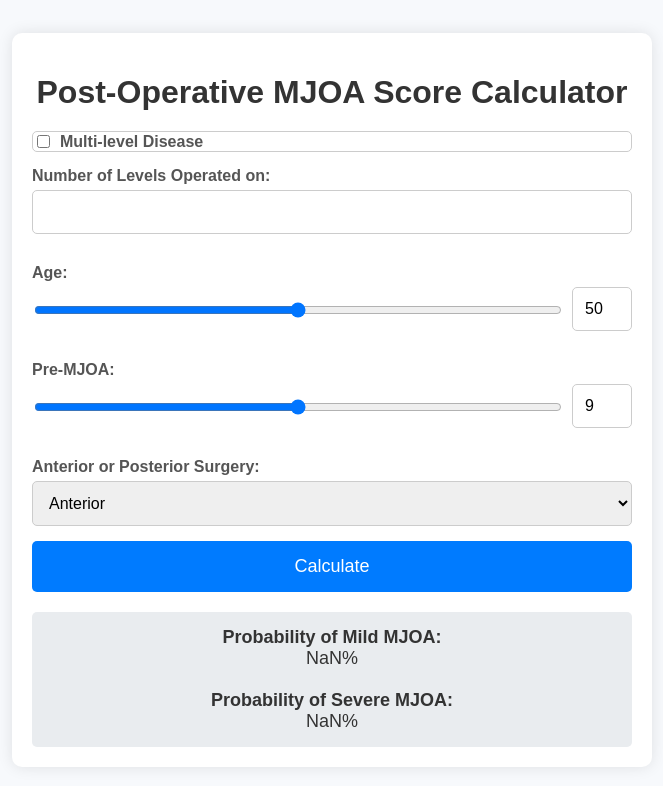
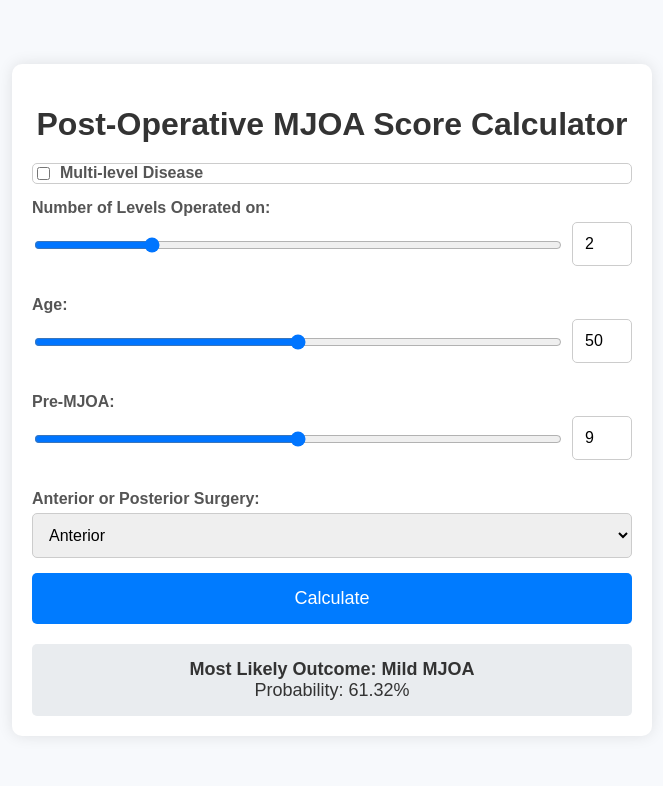
Before and after one commit to feras-beep/MJOA-Calc, a plain HTML site: page INDEX1.html in a window 1280 px wide. Both pictures are taken after a click on the button "Calculate". Shown: the whole page, without its empty margins (308-971 px from the left). Drawn offline with Linux system fonts and the light colour scheme.

Commit message:
Update INDEX1.html
V1.1

```diff
--- a/INDEX1.html
+++ b/INDEX1.html
@@ -99,7 +99,10 @@
             </div>
 
             <label for="numLevels">Number of Levels Operated on:</label>
-            <input type="number" id="numLevels" name="numLevels" required>
+            <div class="slider-wrapper">
+                <input type="range" id="numLevelsRange" name="numLevelsRange" min="0" max="10" value="2" oninput="syncNumLevels(this.value)">
+                <input type="number" id="numLevels" name="numLevels" min="0" max="10" value="2" oninput="syncNumLevels(this.value)">
+            </div>
 
             <label for="age">Age:</label>
             <div class="slider-wrapper">
@@ -125,6 +128,11 @@
     </div>
 
     <script>
+        function syncNumLevels(value) {
+            document.getElementById('numLevels').value = value;
+            document.getElementById('numLevelsRange').value = value;
+        }
+
         function syncAge(value) {
             document.getElementById('age').value = value;
             document.getElementById('ageRange').value = value;
@@ -166,13 +174,19 @@
             const linearCombinationSevere = interceptSevere + (coeffMultiOrSingleSevere * multiOrSingle) + (coeffNumLevelsSevere * numLevels) + (coeffAgeSevere * age) + (coeffPreMJOASevere * preMJOA) + (coeffSurgeryTypeSevere * surgeryType);
             const pSevere = 1 / (1 + Math.exp(-linearCombinationSevere));
 
-            // Display results as percentages
-            document.getElementById('result').innerHTML = `
-                <strong>Probability of Mild MJOA:</strong><br>
-                ${(pMild * 100).toFixed(2)}%<br><br>
-                <strong>Probability of Severe MJOA:</strong><br>
-                ${(pSevere * 100).toFixed(2)}%
-            `;
+            // Display the more likely outcome
+            const resultContainer = document.getElementById('result');
+            if (pMild > pSevere) {
+                resultContainer.innerHTML = `
+                    <strong>Most Likely Outcome: Mild MJOA</strong><br>
+                    Probability: ${(pMild * 100).toFixed(2)}%
+                `;
+            } else {
+                resultContainer.innerHTML = `
+                    <strong>Most Likely Outcome: Severe MJOA</strong><br>
+                    Probability: ${(pSevere * 100).toFixed(2)}%
+                `;
+            }
         }
     </script>
 </body>
```
